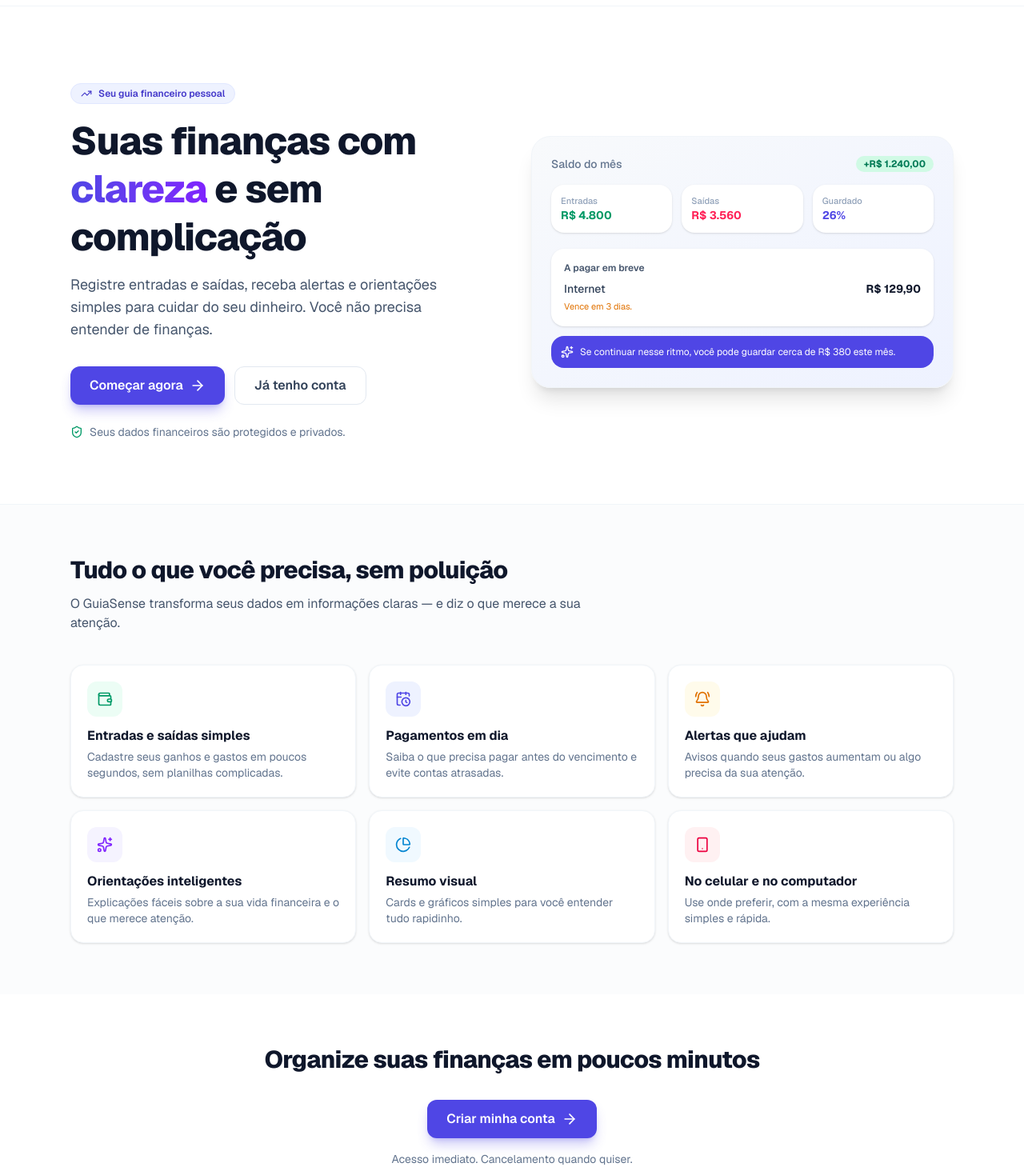
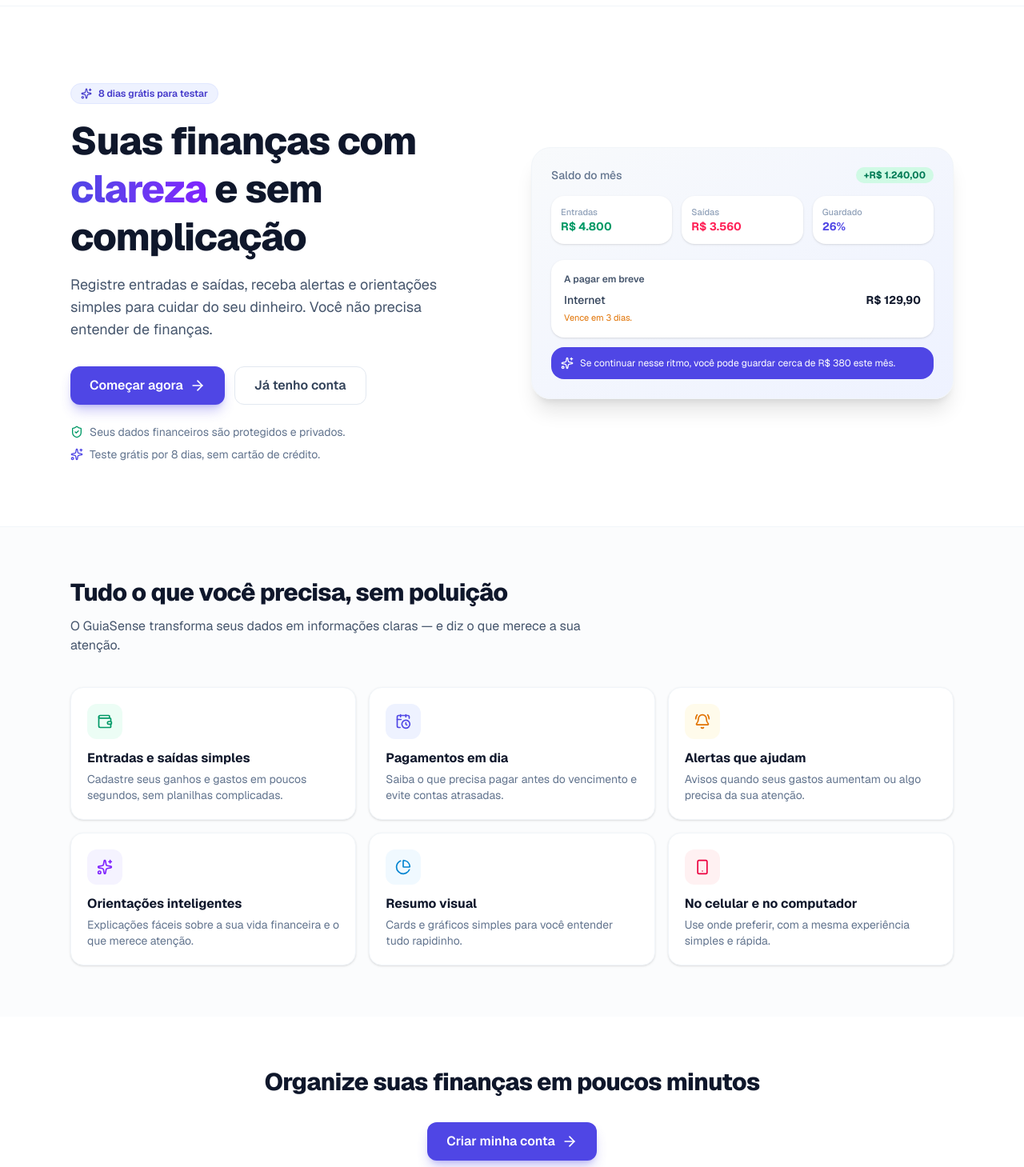
Before and after one commit to autogestmktdigital/GuiaSense, a Next.js app in the folder frontend/: page / in a window 1280 px wide. Shown: the part 57-1516 px from the top of the page at 80% size. Built offline with nearby package versions, Linux system fonts and the light colour scheme; no server answers.

Commit message:
feat: landpage com destaque para 8 dias gratis de teste

```diff
--- a/frontend/src/app/page.tsx
+++ b/frontend/src/app/page.tsx
@@ -3,7 +3,6 @@ import {
   Sparkles,
   ArrowRight,
   Wallet,
-  TrendingUp,
   BellRing,
   CalendarClock,
   PieChart,
@@ -78,8 +77,8 @@ export default function HomePage() {
         <div className="grid items-center gap-12 lg:grid-cols-2">
           <div>
             <div className="mb-4 inline-flex items-center gap-2 rounded-full border border-brand-100 bg-brand-50 px-3 py-1 text-xs font-semibold text-brand-700">
-              <TrendingUp className="h-3.5 w-3.5" />
-              Seu guia financeiro pessoal
+              <Sparkles className="h-3.5 w-3.5" />
+              8 dias grátis para testar
             </div>
             <h1 className="text-4xl font-extrabold leading-tight tracking-tight text-slate-900 sm:text-5xl">
               Suas finanças com{" "}
@@ -107,9 +106,15 @@ export default function HomePage() {
                 Já tenho conta
               </Link>
             </div>
-            <div className="mt-6 flex items-center gap-2 text-sm text-slate-500">
-              <ShieldCheck className="h-4 w-4 text-emerald-600" />
-              Seus dados financeiros são protegidos e privados.
+            <div className="mt-6 space-y-2 text-sm text-slate-500">
+              <div className="flex items-center gap-2">
+                <ShieldCheck className="h-4 w-4 text-emerald-600" />
+                Seus dados financeiros são protegidos e privados.
+              </div>
+              <div className="flex items-center gap-2">
+                <Sparkles className="h-4 w-4 text-brand-600" />
+                Teste grátis por 8 dias, sem cartão de crédito.
+              </div>
             </div>
           </div>
 
@@ -196,7 +201,7 @@ export default function HomePage() {
           </Link>
         </div>
         <p className="mt-4 text-sm text-slate-500">
-          Acesso imediato. Cancelamento quando quiser.
+          8 dias grátis para testar. Acesso imediato. Cancelamento quando quiser.
         </p>
       </section>
 
```
